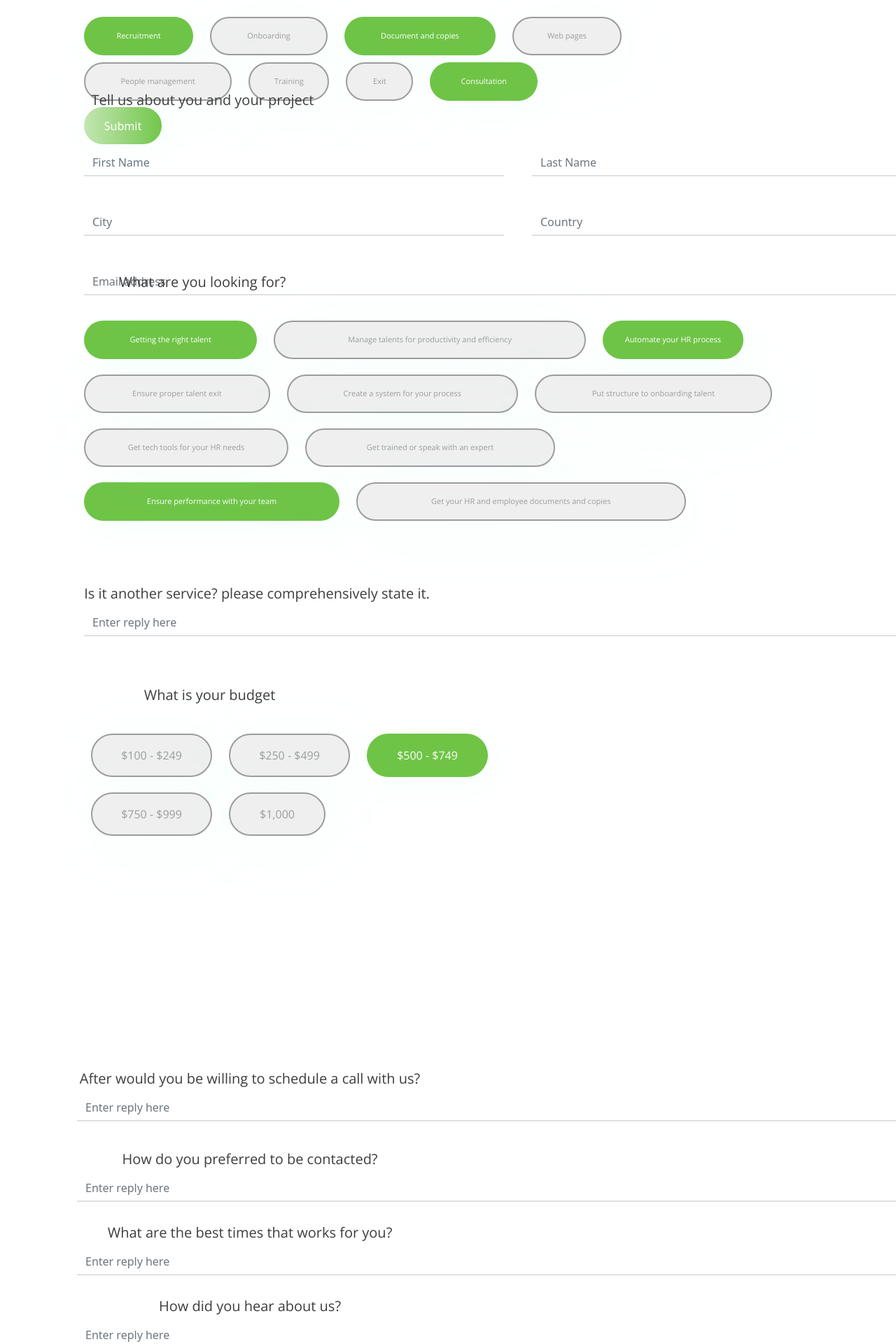
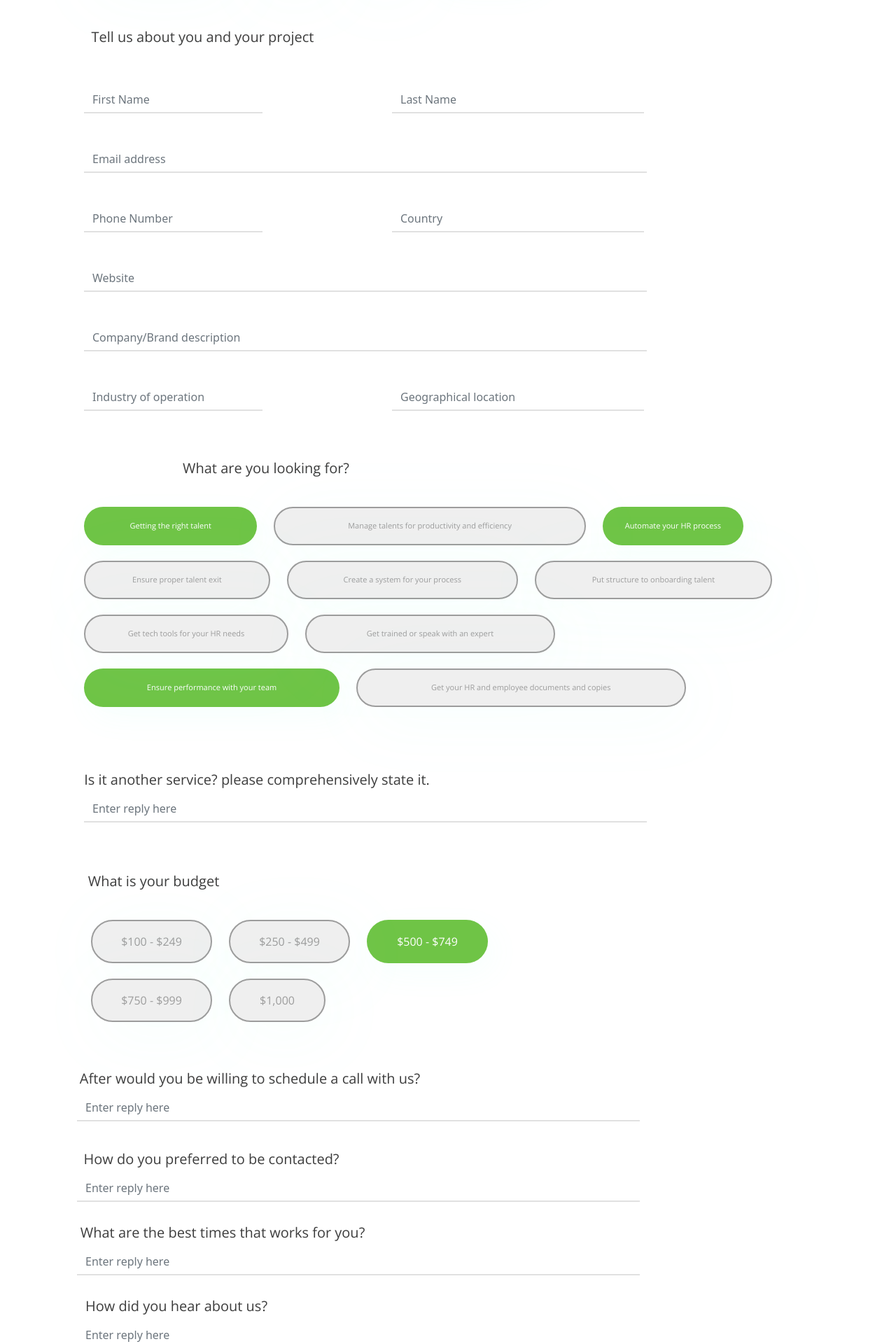
Before and after one commit to GirlWho-Codes/project-x, a React (Create React App) app: page /services in a window 1280 px wide. Shown: the part 440-2360 px from the top of the page at 70% size. Built offline with nearby package versions, Linux system fonts and the light colour scheme.

Commit message:
Update Services.jsx

```diff
--- a/src/pages/Services.jsx
+++ b/src/pages/Services.jsx
@@ -29,7 +29,6 @@ const Services = () => {
       <Navpage/>
       <div className='start-again'>
         <h1 className='btn-head'>Custom Package</h1>
-      <Form  className='start-form' onSubmit={sendEmail} ref={form}>
         <div className='just-start'>
 
 <p className='btn-p'>What service can we help you with?</p>
@@ -51,36 +50,74 @@ const Services = () => {
 </div>
 
 </div>
+      <Form  className='start-form' onSubmit={sendEmail} ref={form}>
+
         <div className='pp'>
         <p className='btn-p'>Tell us about you and your project</p>
         <div className='start-form1'>
 
 
-        <Form.Group className='border-form1' controlId="formBasicEmail">
-        <Form.Control type="text" placeholder="First Name"  className='border-form'/>
+        <Form.Group className='begin-form1' controlId="formBasicEmail">
+        <Form.Control type="text" placeholder="First Name"  className='begin-form'/>
 
       </Form.Group>
 
-      <Form.Group className='border-form1' controlId="formBasicEmail">
-        <Form.Control type="text" placeholder="Last Name"  className='border-form'/>
+      <Form.Group className='begin-form2' controlId="formBasicEmail">
+        <Form.Control type="text" placeholder="Last Name"  className='begin-form'/>
 
       </Form.Group>
 
         </div>
-      <div className='start-form2'>
-      <Form.Group className='border-form2' controlId="formBasicEmail">
+      <div className='start-form4'>
+      <Form.Group className='begin-form3' controlId="formBasicEmail">
         <Form.Control type="email" placeholder="Email address"  className='border-form'/>
       </Form.Group>
-      <Form.Group className='border-form2' controlId="formBasicEmail">
-        <Form.Control type="text" placeholder="Phone number(Whatsapp number preferably)"  className='border-form'/>
+
+      </div>
+
+      <div className='start-form3'>
+
+
+       <Form.Group className='begin-form1' controlId="formBasicEmail">
+       <Form.Control type="text" placeholder="Phone Number"  className='begin-form'/>
+
      </Form.Group>
 
-      <Form.Group className='border-form2' controlId="formBasicEmail">
+     <Form.Group className='begin-form2' controlId="formBasicText">
+       <Form.Control type="text" placeholder="Country"  className='begin-form'/>
+
+     </Form.Group>
+
+       </div>
+       <div className='start-form4'>
+      <Form.Group className='begin-form3' controlId="formBasicText">
         <Form.Control type="text" placeholder="Website"  className='border-form'/>
       </Form.Group>
+
+      </div>
+      <div className='start-form4'>
+      <Form.Group className='begin-form3' controlId="formBasicText">
+        <Form.Control type="text" placeholder="Company/Brand description"  className='border-form'/>
+      </Form.Group>
+
+      </div>
+      <div className='start-form3'>
+
+
+       <Form.Group className='begin-form1' controlId="formBasicText">
+       <Form.Control type="text" placeholder="Industry of operation"  className='begin-form'/>
+
+     </Form.Group>
+
+     <Form.Group className='begin-form2' controlId="formBasicText">
+       <Form.Control type="text" placeholder="Geographical location"  className='begin-form'/>
+
+     </Form.Group>
+
        </div>
 
-        <div className='start-form1'>
+
+        {/* <div className='start-form1'>
         <Form.Group className='border-form1' controlId="formBasicEmail">
 
         <Form.Control type="text" placeholder="City"  className='border-form'/>
@@ -90,12 +127,12 @@ const Services = () => {
 
       </Form.Group>
 
-        </div>
+        </div> */}
         </div>
 
        <div className='ppp'>
 
-       <div className='start-form2'>
+       {/* <div className='start-form2'>
         <Form.Group className='border-form2' controlId="formBasicEmail">
         <Form.Control type="text" placeholder="Company name"  className='border-form'/>
         </Form.Group>
@@ -115,16 +152,16 @@ const Services = () => {
         <Form.Group className='border-form2' controlId="formBasicEmail">
         <Form.Control type="text" placeholder="How did you hear about us"  className='border-form'/>
         </Form.Group>
-        </div>
+        </div> */}
 
        </div>
-      <Button variant="primary" className='border-btn' type="submit">
+      {/* <Button variant="primary" className='border-btn' type="submit">
         Submit
-      </Button>
+      </Button> */}
     </Form>
       <div className='p'>
 
-      <p className='btn-p'>What are you looking for?</p>
+      <p className='btn-q'>What are you looking for?</p>
     <div className='button-containera'>
         <div className='button-c'>
           <button className='button-c1'>Getting the right talent</button>
@@ -151,14 +188,14 @@ const Services = () => {
 
       </div>
         <div className='state'>
-      <Form.Group className='border-form2' controlId="formBasicEmail">
+      <Form.Group className='begin-form3' controlId="formBasicEmail">
           <label htmlFor="" className='btn-t'>Is it another service? please comprehensively state it.</label>
         <Form.Control type="text" placeholder="Enter reply here"  className='border-form'/>
         </Form.Group>
       </div>
 
       <div className='budget'>
-      <p className='btn-p'>What is your budget</p>
+      <p className='btn-r'>What is your budget</p>
       <div className='last-btn'>
       <div className='last-btna'>
         <button className='last-btna1'>$100 - $249</button>
@@ -174,26 +211,26 @@ const Services = () => {
       </div>
       <div className='abcd'>
      <div className='a'>
-     <Form.Group className='border-form2' controlId="formBasicEmail">
+     <Form.Group className='begin-form3' controlId="formBasicEmail">
           <label htmlFor="" className='btn-t'>After would you be willing to schedule a call with us?</label>
         <Form.Control type="text" placeholder="Enter reply here"  className='border-form'/>
         </Form.Group>
      </div>
         <div className='b'>
-        <Form.Group className='border-form2' controlId="formBasicEmail">
-          <label htmlFor="" className='btn-t'>How do you preferred to be contacted?</label>
+        <Form.Group className='begin-form3' controlId="formBasicEmail">
+          <label htmlFor="" className='btn-s'>How do you preferred to be contacted?</label>
         <Form.Control type="text" placeholder="Enter reply here"  className='border-form'/>
         </Form.Group>
         </div>
         <div className='c'>
-        <Form.Group className='border-form2' controlId="formBasicEmail">
-          <label htmlFor="" className='btn-t'>What are the best times that works for you?</label>
+        <Form.Group className='begin-form3' controlId="formBasicEmail">
+          <label htmlFor="" className='btn-u'>What are the best times that works for you?</label>
         <Form.Control type="text" placeholder="Enter reply here"  className='border-form'/>
         </Form.Group>
         </div>
         <div className='d'>
-        <Form.Group className='border-form2' controlId="formBasicEmail">
-          <label htmlFor="" className='btn-t'>How did you hear about us?</label>
+        <Form.Group className='begin-form3' controlId="formBasicEmail">
+          <label htmlFor="" className='btn-q'>How did you hear about us?</label>
         <Form.Control type="text" placeholder="Enter reply here"  className='border-form'/>
         </Form.Group>
         </div>
```
Lines whose indentation alone changed are shown as unchanged.
